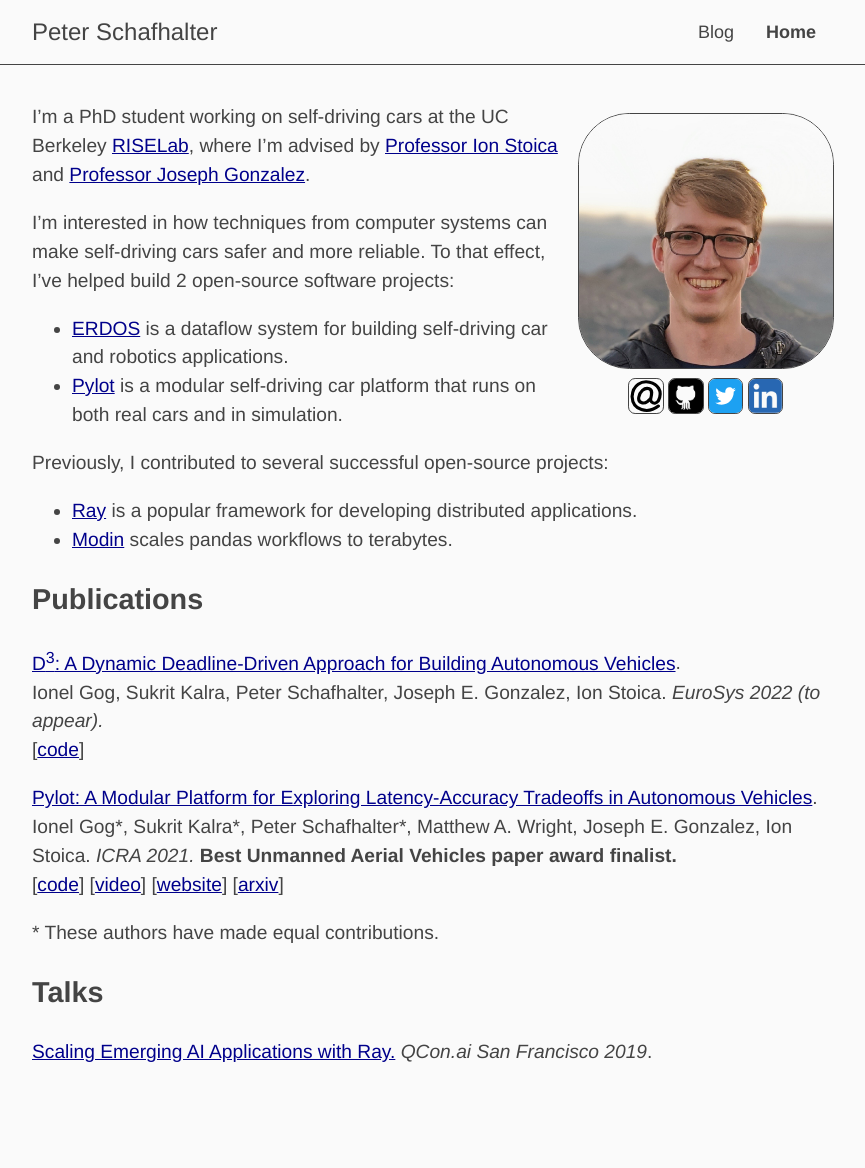
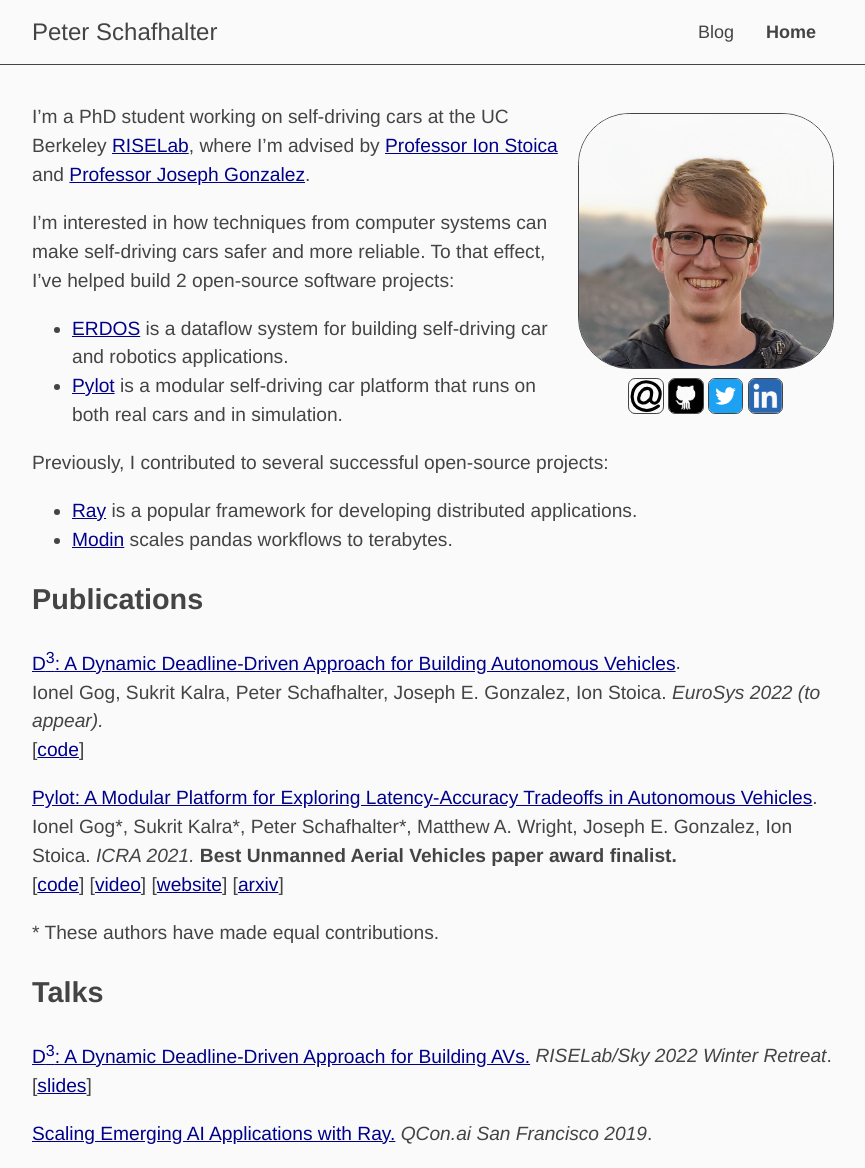
Before and after one commit to pschafhalter/pschafhalter.github.io, a Jekyll site: the page built from index.md, in a window 1280 px wide. Shown: the whole page, without its empty margins (208-1073 px from the left). Built offline with Jekyll 4.4.1, drawn with Linux system fonts in a browser that asks for light colours; before the commit the page ends 1086 px from its top, so only the background shows below that.

Commit message:
Add RISE Retreat talk

```diff
--- a/index.md
+++ b/index.md
@@ -42,4 +42,7 @@
 
 ## Talks
 
+[D<sup>3</sup>: A Dynamic Deadline-Driven Approach for Building AVs.](https://youtu.be/NG3U9rE8QcE) *RISELab/Sky 2022 Winter Retreat*.
+\[[slides](https://drive.google.com/file/d/1_srYqYek0LlJ6nbCpJr9fvDElJ81R9qc/view?usp=sharing)\]
+
 [Scaling Emerging AI Applications with Ray.](https://www.infoq.com/presentations/scale-ai-ray/) *QCon.ai San Francisco 2019*.
```
